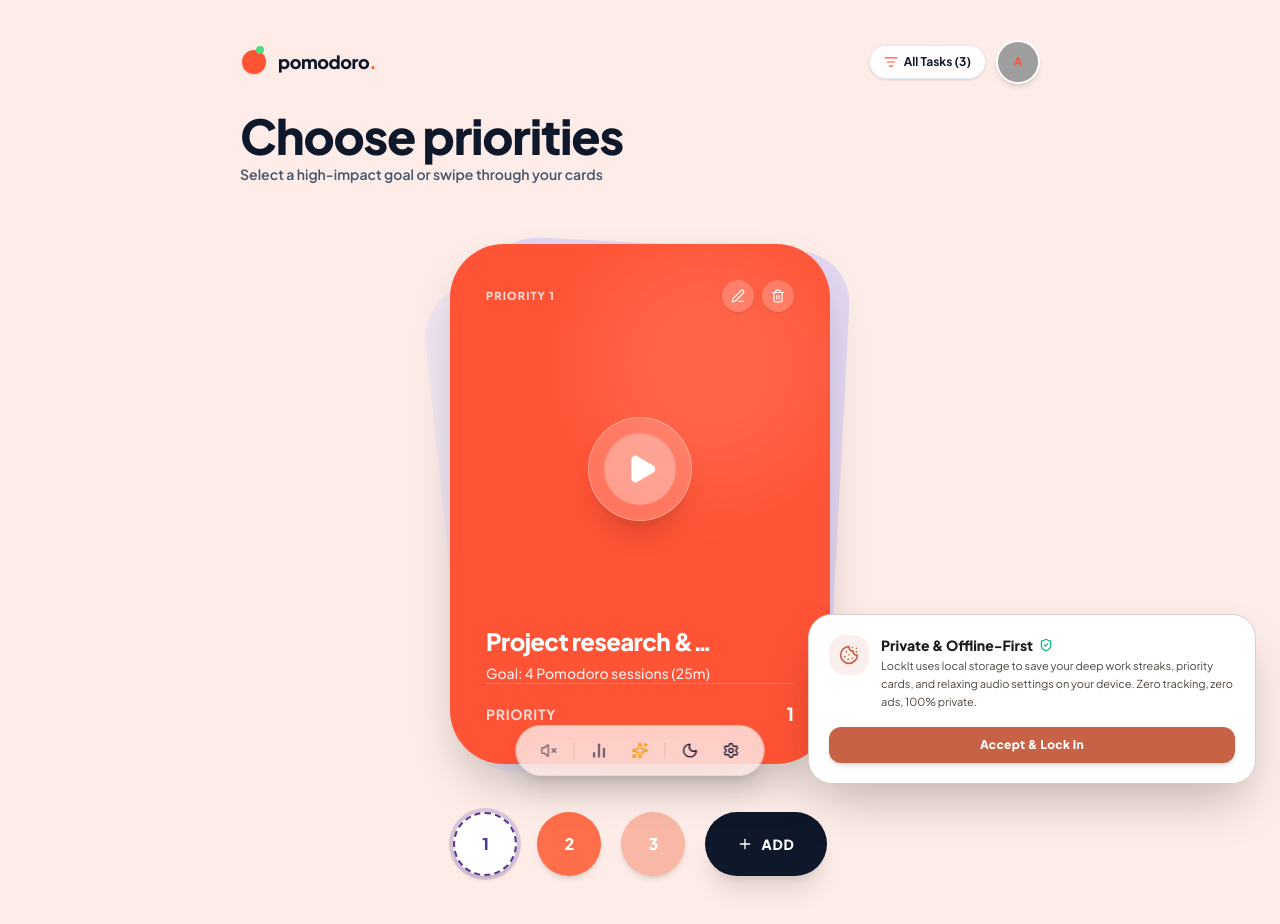
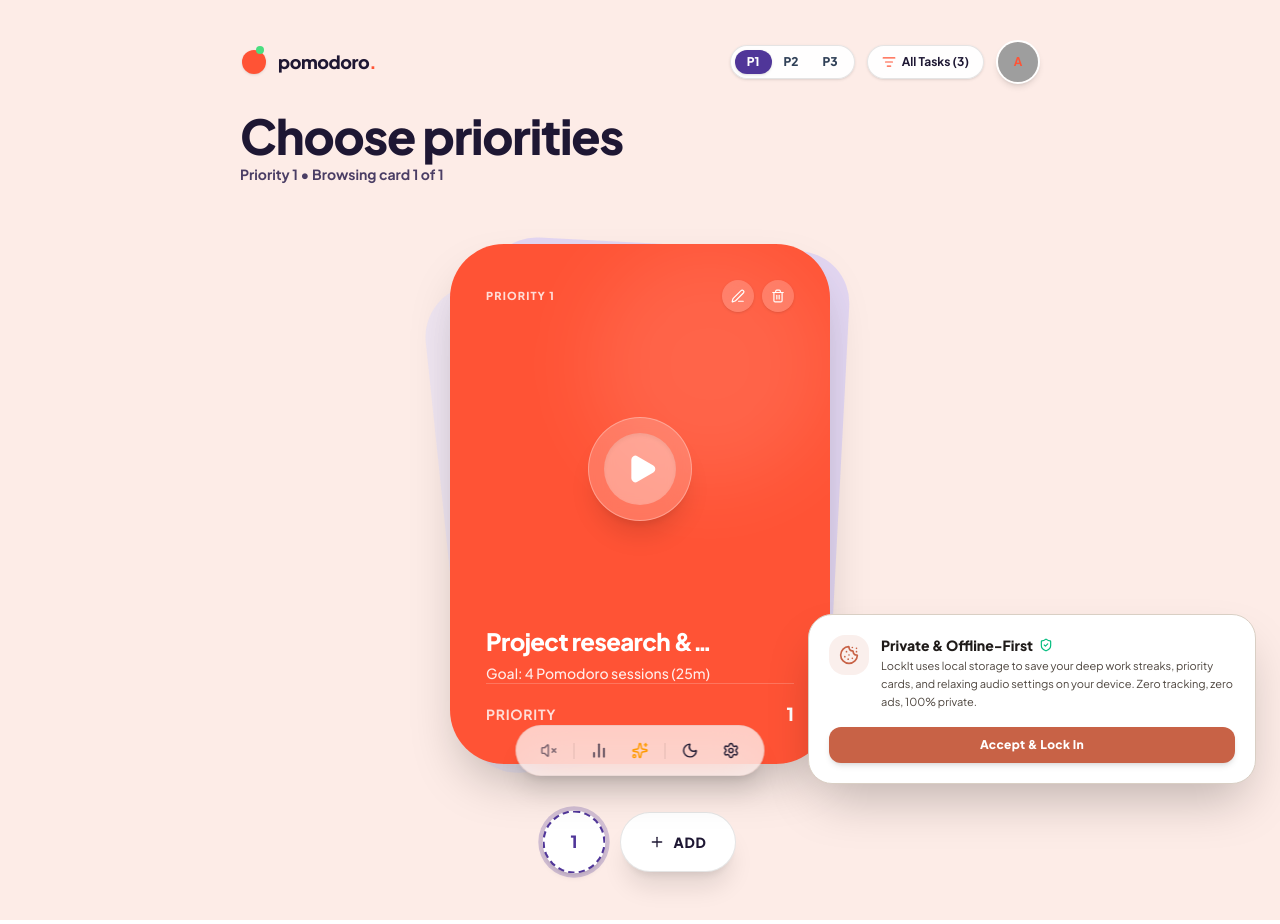
Before and after one commit to officiallygod/LockIt, a React (Vite) app: page / in a window 1280 px wide. Built offline with nearby package versions, Linux system fonts and the light colour scheme; grey boxes are pictures that could not be loaded.

Commit message:
fix: sync bottom page pills with Next/Prev card navigation and enforce crisp charcoal contrast on peach canvas

```diff
--- a/src/App.tsx
+++ b/src/App.tsx
@@ -371,6 +371,7 @@ export const App: React.FC = () => {
             >
               <PriorityDeck
                 userName={settings.userName}
+                isDarkMode={settings.isDarkMode}
                 tasks={tasks}
                 projects={projects}
                 activePriority={activePriority}
--- a/src/components/PriorityDeck.tsx
+++ b/src/components/PriorityDeck.tsx
@@ -9,14 +9,13 @@ import {
   Trash2,
   Check,
   ListFilter,
-  X,
-  Sparkles,
-  Layers
+  X
 } from 'lucide-react';
 import { Task, Project, TaskPriority } from '../types';
 
 interface PriorityDeckProps {
   userName: string;
+  isDarkMode: boolean;
   tasks: Task[];
   projects: Project[];
   activePriority: TaskPriority;
@@ -30,6 +29,7 @@ interface PriorityDeckProps {
 
 export const PriorityDeck: React.FC<PriorityDeckProps> = ({
   userName,
+  isDarkMode,
   tasks,
   projects,
   activePriority,
@@ -76,7 +76,7 @@ export const PriorityDeck: React.FC<PriorityDeckProps> = ({
   // Card color based on active priority
   const cardColor = activePriority === 1 ? 'bg-[#FF5335]' : activePriority === 2 ? 'bg-[#503699]' : 'bg-[#E56345]';
 
-  // Pagination navigation
+  // Pagination navigation (in lockstep with the bottom page pills)
   const handlePrevCard = (e?: React.MouseEvent) => {
     e?.stopPropagation();
     if (priorityTasks.length <= 1) return;
@@ -149,6 +149,10 @@ export const PriorityDeck: React.FC<PriorityDeckProps> = ({
     onDeleteTask(taskId);
   };
 
+  // Strict high-contrast colors (Guaranteed readable: Deep Charcoal in Light Mode, White in Dark Mode)
+  const headingColor = isDarkMode ? '#FFFFFF' : '#1E1733';
+  const subtitleColor = isDarkMode ? '#DDD6FE' : '#4B3E65';
+
   return (
     <div className="w-full h-full flex flex-col justify-between max-w-4xl mx-auto px-6 sm:px-12 py-6 sm:py-10 select-none">
       {/* Top Bar: Tomato Logo + App Name + Actions (Screenshot 2 & 3) */}
@@ -159,18 +163,39 @@ export const PriorityDeck: React.FC<PriorityDeckProps> = ({
             <span className="w-6 h-6 rounded-full bg-[#FF5335] inline-block shadow-sm" />
             <span className="absolute -top-0.5 right-1 w-2 h-2 rounded-full bg-[#4ADE80]" />
           </div>
-          <span className="text-base sm:text-lg font-black text-slate-900 dark:text-white tracking-tight font-sans">
+          <span
+            className="text-base sm:text-lg font-black tracking-tight font-sans"
+            style={{ color: headingColor }}
+          >
             pomodoro<span className="text-[#FF5335]">.</span>
           </span>
         </div>
 
-        {/* Right side: Manage all cards button + Avatar */}
-        <div className="flex items-center gap-2.5">
+        {/* Right side: Priority switcher & All Tasks button + Avatar */}
+        <div className="flex items-center gap-2 sm:gap-3">
+          {/* Priority Tabs Switcher */}
+          <div className="flex items-center p-1 rounded-full bg-white/95 dark:bg-white/15 border border-black/10 dark:border-white/15 shadow-sm">
+            {[1, 2, 3].map((p) => (
+              <button
+                key={p}
+                onClick={() => onSelectPriority(p as TaskPriority)}
+                className={`px-3 py-1 rounded-full text-xs font-black transition-all cursor-pointer ${
+                  activePriority === p
+                    ? 'bg-[#503699] text-white shadow-sm'
+                    : 'text-slate-700 dark:text-white/80 hover:bg-black/5 dark:hover:bg-white/10'
+                }`}
+              >
+                P{p}
+              </button>
+            ))}
+          </div>
+
           <motion.button
             whileHover={{ scale: 1.06 }}
             whileTap={{ scale: 0.94 }}
             onClick={() => setIsManageModalOpen(true)}
-            className="flex items-center gap-1.5 px-3.5 py-2 rounded-full bg-white/90 dark:bg-white/15 hover:bg-white dark:hover:bg-white/25 text-slate-900 dark:text-white text-xs font-bold border border-slate-200 dark:border-white/15 shadow-sm transition-all cursor-pointer"
+            className="flex items-center gap-1.5 px-3.5 py-2 rounded-full bg-white/95 dark:bg-white/15 hover:bg-white dark:hover:bg-white/25 text-xs font-bold border border-black/10 dark:border-white/15 shadow-sm transition-all cursor-pointer"
+            style={{ color: headingColor }}
             title="Manage all tasks & cards"
           >
             <ListFilter size={14} className="text-[#FF5335]" />
@@ -200,20 +225,29 @@ export const PriorityDeck: React.FC<PriorityDeckProps> = ({
         </div>
       </div>
 
-      {/* Main Title & Card Count Header with high-contrast text */}
+      {/* Main Title & Card Count Header (GUARANTEED 100% READABLE HIGH CONTRAST) */}
       <div className="my-5 sm:my-7 text-center sm:text-left flex flex-col sm:flex-row sm:items-baseline justify-between gap-2">
         <div>
-          <h1 className="text-3xl sm:text-4xl md:text-5xl font-black text-slate-900 dark:text-white tracking-tight">
+          <h1
+            className="text-3xl sm:text-4xl md:text-5xl font-black tracking-tight"
+            style={{ color: headingColor }}
+          >
             Choose priorities
           </h1>
-          <p className="text-xs sm:text-sm text-slate-600 dark:text-purple-200 mt-1 font-semibold">
-            Select a high-impact goal or swipe through your cards
+          <p
+            className="text-xs sm:text-sm mt-1 font-bold"
+            style={{ color: subtitleColor }}
+          >
+            Priority {activePriority} • {hasTasks ? `Browsing card ${cardIndex + 1} of ${priorityTasks.length}` : 'No active cards'}
           </p>
         </div>
 
         {/* Card Counter Badge if multiple cards exist */}
         {priorityTasks.length > 1 && (
-          <div className="flex items-center justify-center gap-2 self-center sm:self-auto px-4 py-1.5 rounded-full bg-slate-200/80 dark:bg-white/20 text-xs font-bold text-slate-900 dark:text-white">
+          <div
+            className="flex items-center justify-center gap-2 self-center sm:self-auto px-4 py-1.5 rounded-full bg-white/95 dark:bg-white/20 text-xs font-black border border-black/10 dark:border-white/15 shadow-sm"
+            style={{ color: headingColor }}
+          >
             <span>Card {cardIndex + 1} of {priorityTasks.length}</span>
           </div>
         )}
@@ -227,7 +261,8 @@ export const PriorityDeck: React.FC<PriorityDeckProps> = ({
             whileHover={{ scale: 1.15, x: -3 }}
             whileTap={{ scale: 0.85 }}
             onClick={handlePrevCard}
-            className="absolute left-2 sm:left-6 md:left-12 z-20 w-11 h-11 sm:w-13 sm:h-13 rounded-full bg-white dark:bg-[#2A2242] shadow-xl border border-black/10 dark:border-white/20 flex items-center justify-center text-slate-900 dark:text-white cursor-pointer"
+            className="absolute left-2 sm:left-6 md:left-12 z-20 w-11 h-11 sm:w-13 sm:h-13 rounded-full bg-white dark:bg-[#2A2242] shadow-xl border border-black/10 dark:border-white/20 flex items-center justify-center cursor-pointer"
+            style={{ color: headingColor }}
             title="Previous card"
           >
             <ChevronLeft size={22} />
@@ -271,8 +306,8 @@ export const PriorityDeck: React.FC<PriorityDeckProps> = ({
                           e.stopPropagation();
                           setCardIndex(idx);
                         }}
-                        className={`h-2 rounded-full transition-all cursor-pointer ${
-                          cardIndex === idx ? 'w-6 bg-white' : 'w-2 bg-white/40 hover:bg-white/70'
+                        className={`h-2.5 rounded-full transition-all cursor-pointer ${
+                          cardIndex === idx ? 'w-7 bg-white' : 'w-2.5 bg-white/40 hover:bg-white/70'
                         }`}
                         title={`Go to card ${idx + 1}`}
                       />
@@ -388,7 +423,8 @@ export const PriorityDeck: React.FC<PriorityDeckProps> = ({
             whileHover={{ scale: 1.15, x: 3 }}
             whileTap={{ scale: 0.85 }}
             onClick={handleNextCard}
-            className="absolute right-2 sm:right-6 md:right-12 z-20 w-11 h-11 sm:w-13 sm:h-13 rounded-full bg-white dark:bg-[#2A2242] shadow-xl border border-black/10 dark:border-white/20 flex items-center justify-center text-slate-900 dark:text-white cursor-pointer"
+            className="absolute right-2 sm:right-6 md:right-12 z-20 w-11 h-11 sm:w-13 sm:h-13 rounded-full bg-white dark:bg-[#2A2242] shadow-xl border border-black/10 dark:border-white/20 flex items-center justify-center cursor-pointer"
+            style={{ color: headingColor }}
             title="Next card"
           >
             <ChevronRight size={22} />
@@ -396,56 +432,41 @@ export const PriorityDeck: React.FC<PriorityDeckProps> = ({
         )}
       </div>
 
-      {/* Bottom Priority Selector Row */}
-      <div className="flex items-center justify-center gap-3.5 sm:gap-5 pt-4 pb-2">
-        {/* Priority 1 */}
-        <motion.button
-          whileHover={{ scale: 1.12 }}
-          whileTap={{ scale: 0.88 }}
-          onClick={() => onSelectPriority(1)}
-          className={`w-13 h-13 sm:w-16 sm:h-16 rounded-full flex items-center justify-center font-black text-sm sm:text-base transition-all duration-300 shadow-md cursor-pointer ${
-            activePriority === 1
-              ? 'bg-white border-2 border-dashed border-[#503699] text-[#503699] ring-4 ring-[#503699]/20'
-              : 'bg-[#FF5335] text-white'
-          }`}
-        >
-          1
-        </motion.button>
-
-        {/* Priority 2 */}
-        <motion.button
-          whileHover={{ scale: 1.12 }}
-          whileTap={{ scale: 0.88 }}
-          onClick={() => onSelectPriority(2)}
-          className={`w-13 h-13 sm:w-16 sm:h-16 rounded-full flex items-center justify-center font-black text-sm sm:text-base transition-all duration-300 shadow-md cursor-pointer ${
-            activePriority === 2
-              ? 'bg-white border-2 border-dashed border-[#503699] text-[#503699] ring-4 ring-[#503699]/20'
-              : 'bg-[#FF6E4A] text-white'
-          }`}
-        >
-          2
-        </motion.button>
-
-        {/* Priority 3 */}
-        <motion.button
-          whileHover={{ scale: 1.12 }}
-          whileTap={{ scale: 0.88 }}
-          onClick={() => onSelectPriority(3)}
-          className={`w-13 h-13 sm:w-16 sm:h-16 rounded-full flex items-center justify-center font-black text-sm sm:text-base transition-all duration-300 shadow-md cursor-pointer ${
-            activePriority === 3
-              ? 'bg-white border-2 border-dashed border-[#503699] text-[#503699] ring-4 ring-[#503699]/20'
-              : 'bg-[#F9B7A6] text-white'
-          }`}
-        >
-          3
-        </motion.button>
+      {/* --- BOTTOM CARD PAGE SELECTOR ROW (CHANGES IN LOCKSTEP WITH NEXT / PREV) --- */}
+      <div className="flex items-center justify-center gap-3 sm:gap-4 pt-4 pb-2 flex-wrap">
+        {hasTasks ? (
+          /* Render one pill for EVERY card in the priority, synced with cardIndex! */
+          priorityTasks.map((_, idx) => {
+            const isCurrentCard = cardIndex === idx;
+            return (
+              <motion.button
+                key={idx}
+                whileHover={{ scale: 1.14 }}
+                whileTap={{ scale: 0.88 }}
+                onClick={() => setCardIndex(idx)}
+                className={`w-12 h-12 sm:w-15 sm:h-15 rounded-full flex items-center justify-center font-black text-sm sm:text-base transition-all duration-300 shadow-md cursor-pointer ${
+                  isCurrentCard
+                    ? 'bg-white border-2 border-dashed border-[#503699] text-[#503699] ring-4 ring-[#503699]/25 scale-105'
+                    : 'bg-[#FF5335] text-white hover:opacity-90'
+                }`}
+                title={`Switch to Card ${idx + 1}`}
+              >
+                {idx + 1}
+              </motion.button>
+            );
+          })
+        ) : (
+          <span className="text-xs font-bold" style={{ color: subtitleColor }}>
+            No cards in Priority {activePriority}
+          </span>
+        )}
 
         {/* Add Button */}
         <motion.button
           whileHover={{ scale: 1.1 }}
           whileTap={{ scale: 0.9 }}
           onClick={openAddModal}
-          className="h-13 sm:h-16 px-6 sm:px-8 rounded-full bg-slate-900 dark:bg-white dark:text-slate-900 text-white flex items-center gap-2 font-black text-xs sm:text-sm tracking-wider uppercase shadow-xl hover:opacity-90 transition-all cursor-pointer"
+          className="h-12 sm:h-15 px-6 sm:px-7 rounded-full bg-white dark:bg-white text-[#1E1733] border border-black/10 shadow-xl flex items-center gap-2 font-black text-xs sm:text-sm tracking-wider uppercase hover:opacity-90 transition-all cursor-pointer"
         >
           <Plus size={16} />
           <span>Add</span>
```
